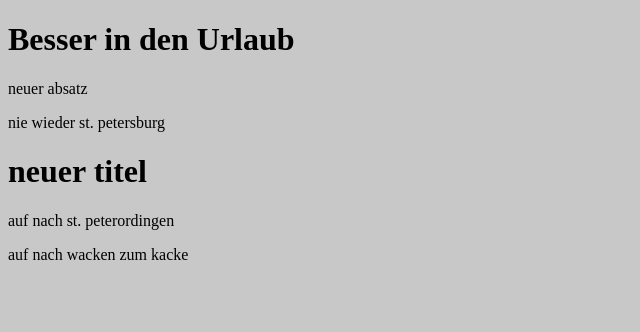
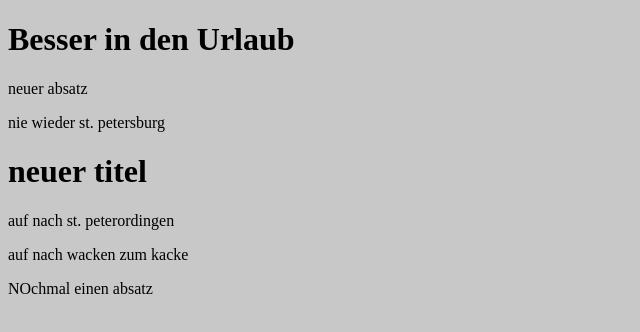
Before and after one commit to AStark76/GitLessonsAST, a plain HTML site: page index.html in a window 1280 px wide. Shown: the whole page, without its empty margins (0-640 px from the left). Drawn offline with Linux system fonts and the light colour scheme.

Commit message:
another commit

```diff
--- a/index.html
+++ b/index.html
@@ -12,5 +12,6 @@
 <h1>neuer titel </h1>
 <p>auf nach st. peterordingen </p>
 <p>auf nach wacken zum kacke</p>
+<p>NOchmal einen absatz</p>
 </body>
 </html>
```
